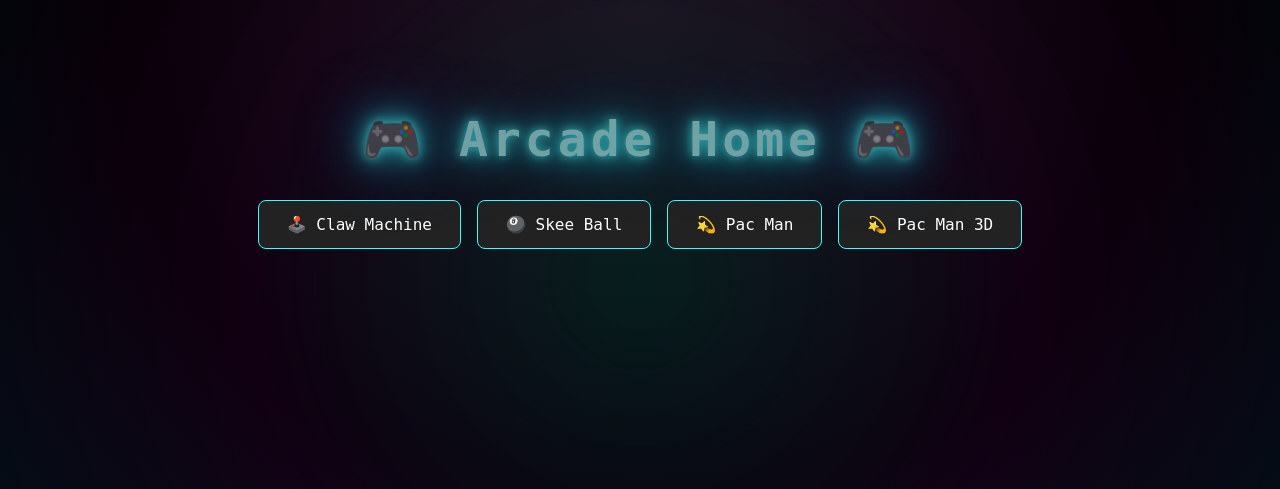
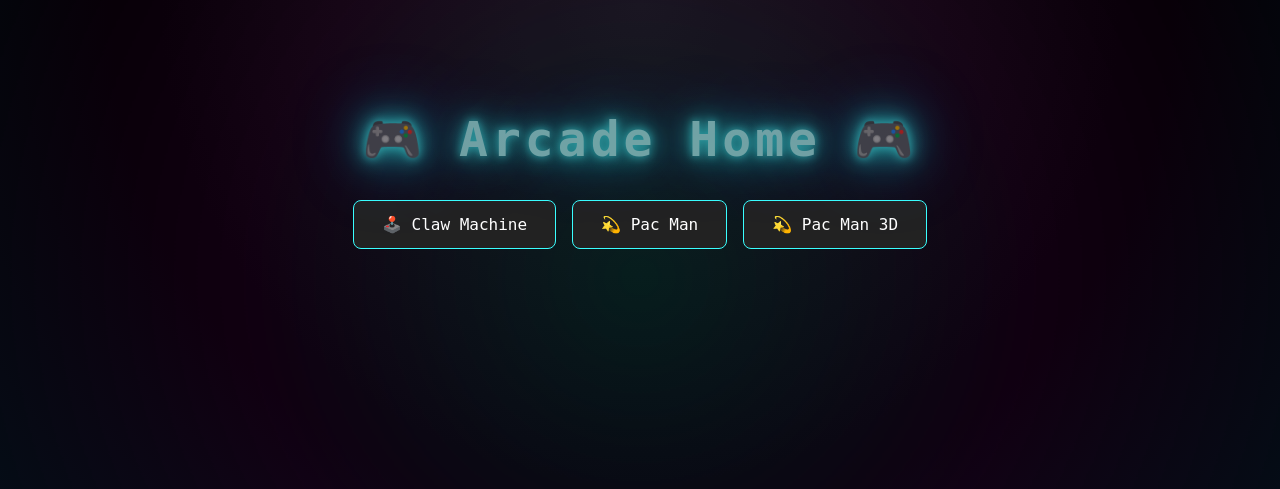
Before and after one commit to lservilla/CS512_FinalProject, a Flask app: page / in a window 1280 px wide; the page is wider, and only the part inside the window is pictured. Shown: the part 236-725 px from the top of that part. Run offline with Flask 3, Linux system fonts and the light colour scheme.

Commit message:
fixing skeeball

```diff
--- a/templates/home.html
+++ b/templates/home.html
@@ -95,7 +95,7 @@
     <h1>🎮 Arcade Home 🎮</h1>
     <div class="buttons">
         <a href="{{ url_for('clawMachine') }}" class="btn">🕹️ Claw Machine</a>
-        <a href="{{ url_for('skeeBall') }}" class="btn">🎱 Skee Ball</a>
+        <!-- <a href="{{ url_for('skeeBall') }}" class="btn">🎱 Skee Ball</a> -->
         <a href="{{ url_for('pacMan') }}" class="btn">💫 Pac Man</a>
         <a href="{{ url_for('pacMan3D') }}" class="btn">💫 Pac Man 3D</a>
     </div>
```
